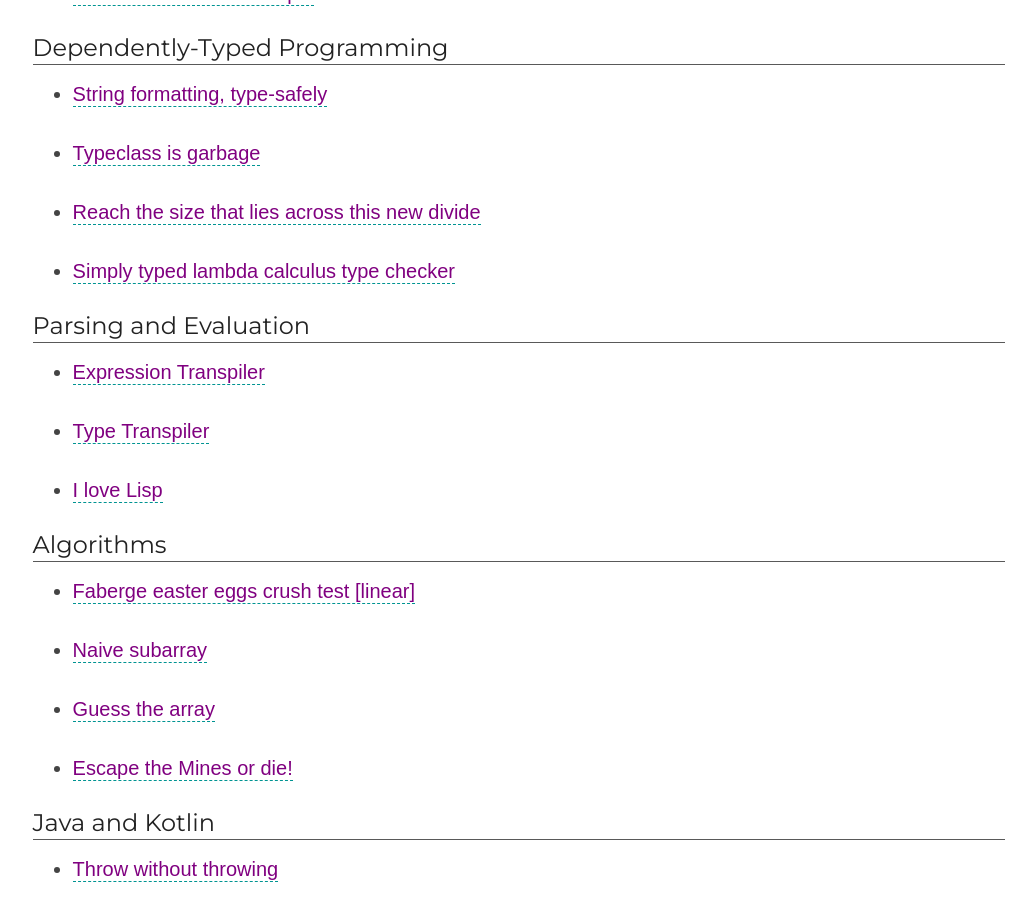
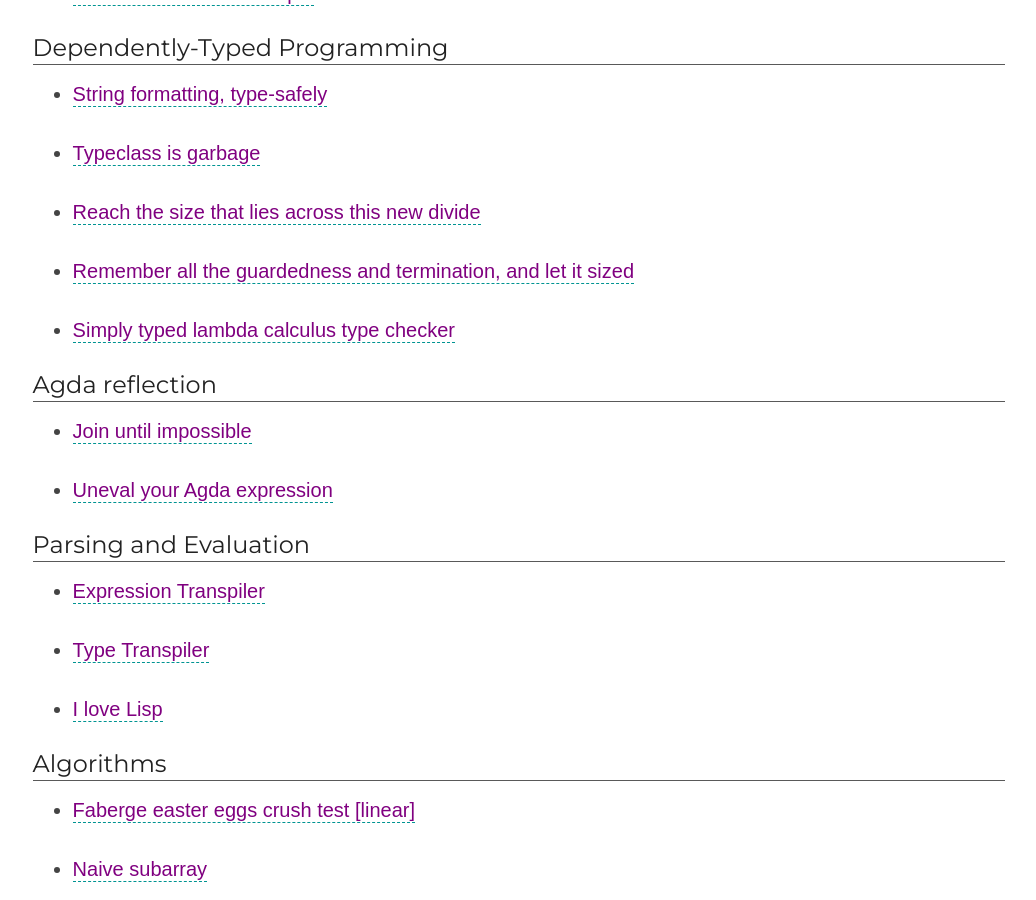
Before and after one commit to anqurvanillapy/ice1000.github.io, a Jekyll site: the page built from assets/pages/codewars.md, in a window 1280 px wide and 900 px high, scrolled down 934 px. Shown: the whole window, without its empty margins (121-1157 px from the left). Built offline with Jekyll 4.4.1, drawn with Linux system fonts in a browser that asks for light colours.

Commit message:
Update many info

```diff
--- a/_data/codewars.yml
+++ b/_data/codewars.yml
@@ -35,8 +35,19 @@
     - name: Reach the size that lies across this new divide
       hash: 5c88f7c01131b81217fdaa6e
 
+    - name: Remember all the guardedness and termination, and let it sized
+      hash: 5ce5b742035e19001425ec7c
+
     - name: Simply typed lambda calculus type checker
       hash: 5c8bc557802fcd5a53b3c75c
+
+- title: Agda reflection
+  katas:
+    - name: Join until impossible
+      hash: 5d173a78c193ae000d8031a4
+
+    - name: Uneval your Agda expression
+      hash: 5d172f6bc193ae00117c914c
 
 - title: Parsing and Evaluation
   katas:
```
Also changed, not shown: assets/pages/about.md (+3 -3 lines), assets/pages/resume.md (+3 -3 lines).
